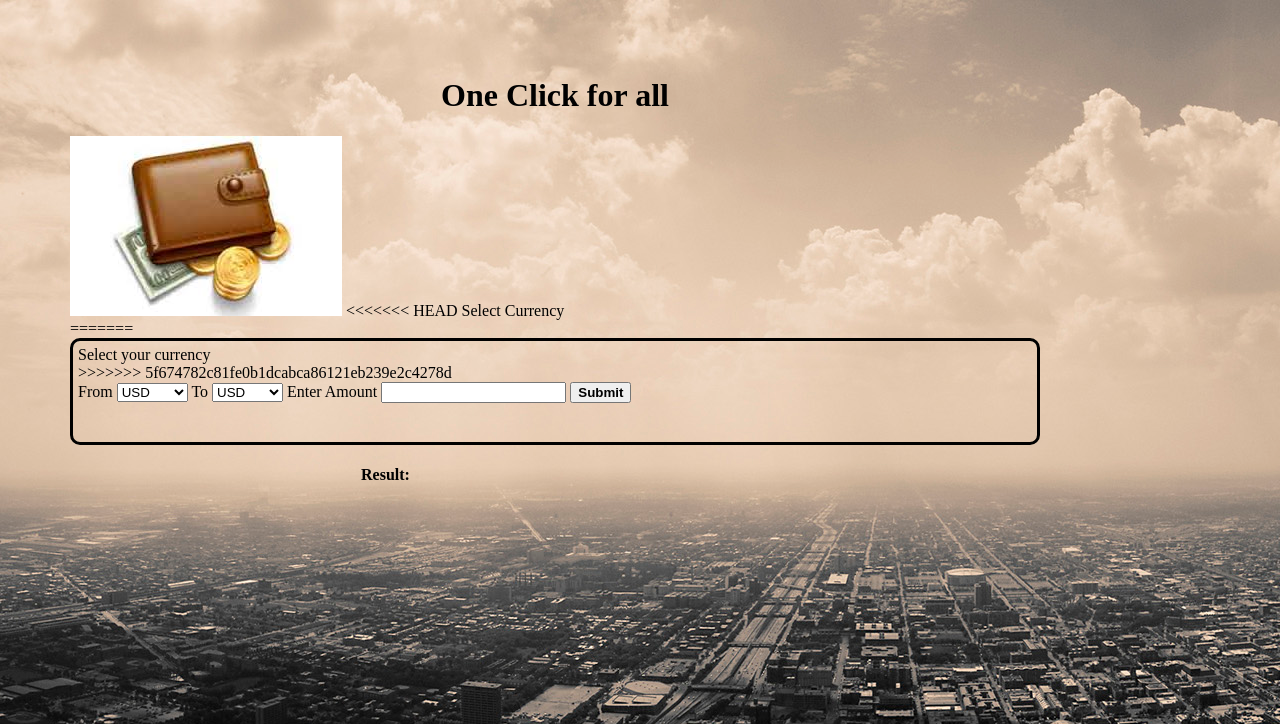
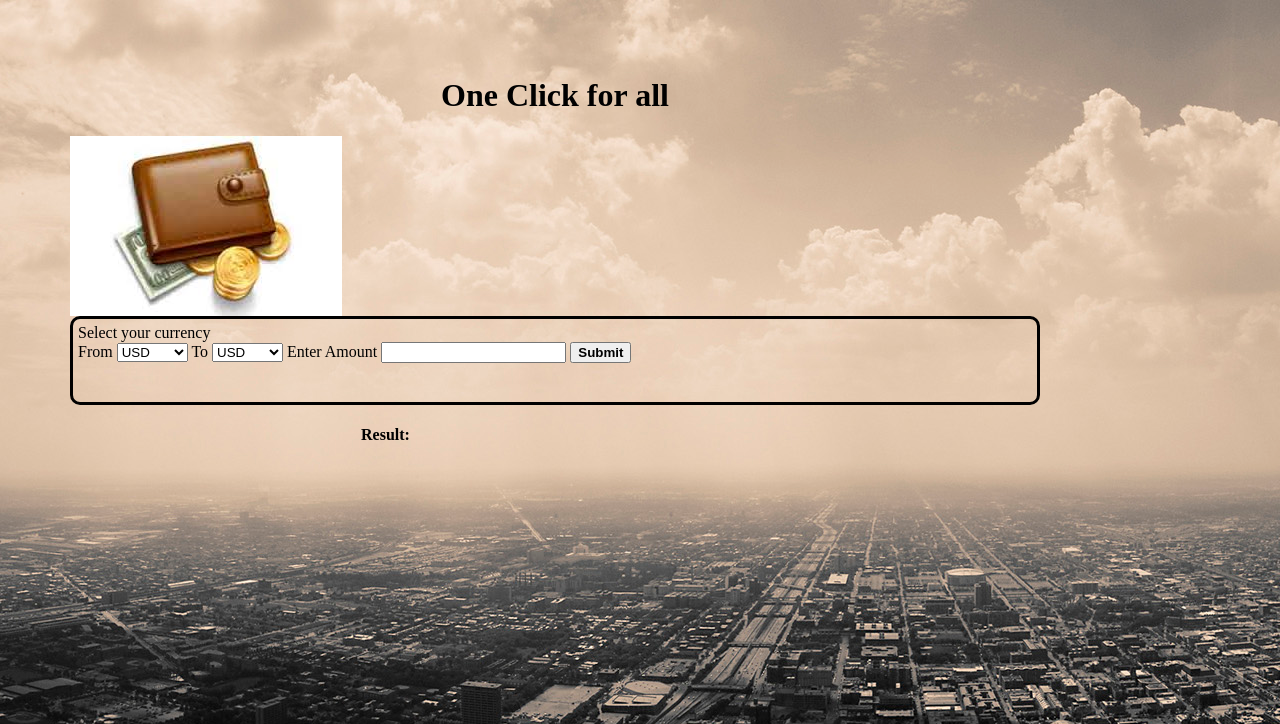
Before and after one commit to arezki1/Travel-Dublin, a PHP site: page /currency.php in a window 1280 px wide. Shown: the top 724 px of the page. Run offline with PHP 8.4, Linux system fonts and the light colour scheme.

Commit message:
currency

```diff
--- a/currency.php
+++ b/currency.php
@@ -16,13 +16,9 @@
 
 
 
-<<<<<<< HEAD
-
-		<span class=" btn btn-success ">Select Currency</span><br>
-=======
 	<div class="bradius center-block">
 		<span class="label label-warning">Select your currency</span><br>
->>>>>>> 5f674782c81fe0b1dcabca86121eb239e2c4278d
+
 	<form class="center" action="" method="post">
 
 		<label for="from">From</label>
```
